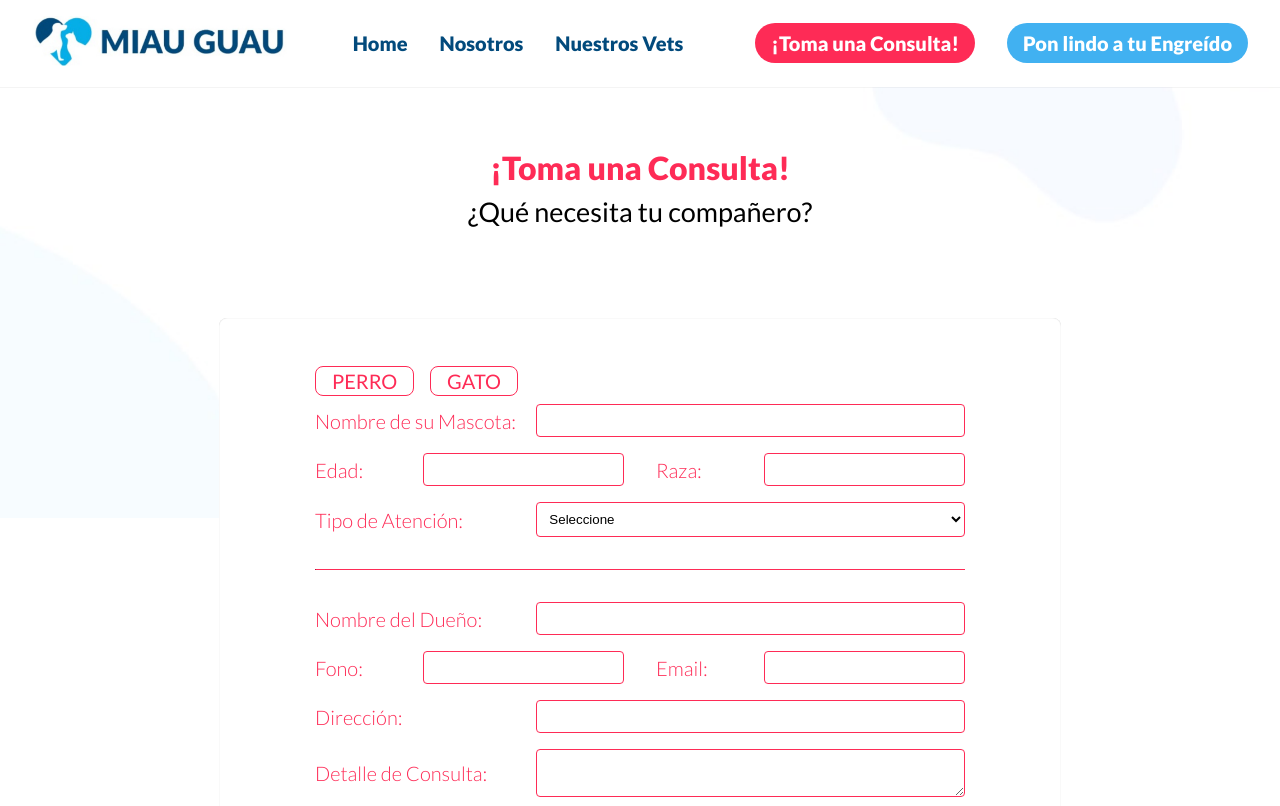
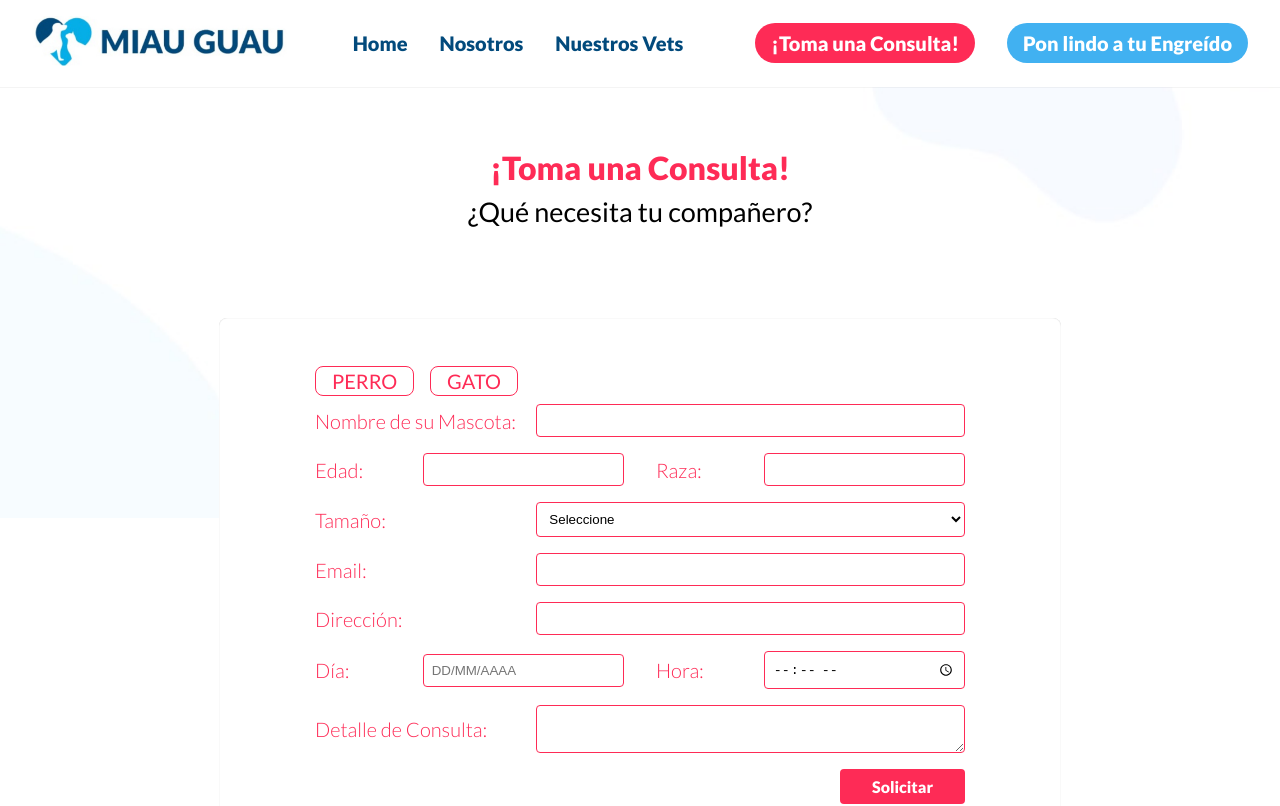
Before and after one commit to nassieveris/vets, a React (Create React App) app: page /consulta in a window 1280 px wide. Shown: the top 806 px of the page. Built offline with nearby package versions, Linux system fonts and the light colour scheme.

Commit message:
validaciones

```diff
--- a/src/pages/Consulta.js
+++ b/src/pages/Consulta.js
@@ -1,101 +1,99 @@
-import React, { useState, useEffect } from 'react';
+import React, { useState } from 'react';
 
 const Consulta = () => {
   const [showMessage, setShowMessage] = useState(false);
-  const [nombreProp, setNombreProp] = useState('');
-  const [tipoMascota, setTipoMascota] = useState('');
-  const [nombre, setNombre] = useState('');
+  const [formData, setFormData] = useState({});
 
-  useEffect(() => {
-    const form = document.getElementById('consultaForm');
-    const formFields = form.querySelectorAll('input, select, textarea');
+  const handleSubmit = (e) => {
+    e.preventDefault();
 
-    formFields.forEach(field => {
-      field.addEventListener('input', () => {
-        const value = field.value.trim();
-        if (field.type === 'radio') {
-          const radioGroup = form.querySelectorAll(`input[name="${field.name}"]`);
-          const isChecked = Array.from(radioGroup).some(radio => radio.checked);
-          if (isChecked) {
-            radioGroup.forEach(radio => {
-              radio.dataset.state = 'valid';
-              radio.classList.add('success');
-              radio.classList.remove('error');
-            });
-          } else {
-            radioGroup.forEach(radio => {
-              radio.dataset.state = 'invalid';
-              radio.classList.add('error');
-              radio.classList.remove('success');
-            });
+    const nombreInput = e.target.elements.nombre.value;
+    const edadInput = e.target.elements.edad.value;
+    const razaInput = e.target.elements.raza.value;
+    const tipoInput = e.target.elements.tipo.value;
+    const mailInput = e.target.elements.mail.value;
+    const direccionInput = e.target.elements.direccion.value;
+    const diaInput = e.target.elements.dia.value;
+    const horaInput = e.target.elements.hora.value;
+    const mensajeInput = e.target.elements.mensaje.value;
+    const tipoMascotaInput = e.target.elements.tipo_mascota.value;
+
+    const nombreRegex = /^[A-Za-z\s]{1,30}$/;
+    const edadRegex = /^\d{1,2}$/;
+    const razaRegex = /^[A-Za-z\s]{1,30}$/;
+    const mailRegex = /^[^\s@]+@[^\s@]+\.[^\s@]+$/;
+    const direccionRegex = /^[A-Za-z\s]{1,69}$/;
+    const diaRegex = /^(0[1-9]|[12][0-9]|3[01])\/(0[1-9]|1[0-2])\/\d{4}$/;
+    const horaRegex = /^([01]\d|2[0-3]):([0-5]\d)$/;
+
+    if (!tipoMascotaInput) {
+      alert('Debe seleccionar un tipo de mascota.');
+      return;
     }
-        } else {
-          if (value === '') {
-            field.dataset.state = 'invalid';
-            field.classList.add('error');
-            field.classList.remove('success');
-          } else {
-            field.dataset.state = 'valid';
-            field.classList.add('success');
-            field.classList.remove('error');
+
+    if (!nombreRegex.test(nombreInput)) {
+      alert('Nombre de su Mascota debe tener entre 1 y 30 caracteres, y solo puede contener letras y espacios.');
+      return;
     }
+
+    if (!edadRegex.test(edadInput)) {
+      alert('Edad debe ser un número de hasta 2 dígitos.');
+      return;
     }
-      });
+
+    if (!razaRegex.test(razaInput)) {
+      alert('Raza debe tener entre 1 y 30 caracteres, y solo puede contener letras y espacios.');
+      return;
+    }
+
+    if (!tipoInput) {
+      alert('Debe seleccionar un tamaño.');
+      return;
+    }
+
+    if (!mailRegex.test(mailInput)) {
+      alert('Correo Electrónico no válido.');
+      return;
+    }
+
+    if (!direccionRegex.test(direccionInput)) {
+      alert('Dirección debe tener entre 1 y 69 caracteres, y solo puede contener letras y espacios.');
+      return;
+    }
+
+    if (!diaRegex.test(diaInput)) {
+      alert('El día debe tener el formato DD/MM/AAAA.');
+      return;
+    }
+
+    if (!horaRegex.test(horaInput)) {
+      alert('La hora debe tener el formato HH:MM.');
+      return;
+    }
+
+    if (!mensajeInput.trim()) {
+      alert('Debe ingresar un detalle de consulta.');
+      return;
+    }
+
+    setFormData({
+      nombre: nombreInput,
+      edad: edadInput,
+      raza: razaInput,
+      tipo: tipoInput,
+      mail: mailInput,
+      direccion: direccionInput,
+      dia: diaInput,
+      hora: horaInput,
+      mensaje: mensajeInput,
+      tipoMascota: tipoMascotaInput
     });
 
-    form.addEventListener('submit', (event) => {
-      let isValid = true;
-
-      formFields.forEach(field => {
-        const value = field.value.trim();
-        if (field.type === 'radio') {
-          const radioGroup = form.querySelectorAll(`input[name="${field.name}"]`);
-          const isChecked = Array.from(radioGroup).some(radio => radio.checked);
-          if (!isChecked) {
-            radioGroup.forEach(radio => {
-              radio.dataset.state = 'invalid';
-              radio.classList.add('error');
-              radio.classList.remove('success');
-            });
-            isValid = false;
-          }
-        } else {
-          if (value === '' || !field.dataset.state || field.dataset.state === 'invalid') {
-            field.dataset.state = 'invalid';
-            field.classList.add('error');
-            field.classList.remove('success');
-            isValid = false;
-          } else {
-            field.dataset.state = 'valid';
-            field.classList.add('success');
-            field.classList.remove('error');
-          }
-        }
-      });
-
-      if (!isValid) {
-        event.preventDefault();
-      } else {
-        setNombreProp(form.querySelector('#nombre_prop').value);
-        setTipoMascota(form.querySelector('input[name="tipo_mascota"]:checked').value);
-        setNombre(form.querySelector('#nombre').value);
     setShowMessage(true);
-        event.preventDefault();
-      }
-    });
-
-    form.addEventListener('reset', () => {
-      formFields.forEach(field => {
-        field.classList.remove('error', 'success');
-        field.dataset.state = '';
-      });
-      setShowMessage(false);
-    });
-  }, []);
+  };
 
   const handleReset = () => {
-    const form = document.getElementById('consultaForm');
-    form.reset();
+    document.getElementById('engrieForm').reset();
     setShowMessage(false);
   };
 
@@ -108,66 +106,109 @@ const Consulta = () => {
         </div>
       </section>
       <section className="formulario rojo">
-      <form id="consultaForm" className={`form-layout ${showMessage ? '' : 'show'}`}>
+        <form id="engrieForm" className={`form-layout ${showMessage ? '' : 'show'}`} onSubmit={handleSubmit}>
           <div className="form-item">
             <div className='form-radio'>
-              <input type="radio" name="tipo_mascota" value="perro" id="perro" required />
-              <label htmlFor="perro">Perro</label>
+              <input type="radio" name="tipo_mascota" value="Perro" id="Perro" />
+              <label htmlFor="Perro">Perro</label>
             </div>
             <div className='form-radio'>
-              <input type="radio" name="tipo_mascota" value="gato" id="gato" required />
-              <label htmlFor="gato">Gato</label>
+              <input type="radio" name="tipo_mascota" value="Gato" id="Gato" />
+              <label htmlFor="Gato">Gato</label>
             </div>
           </div>
           <div className="form-item">
             <label htmlFor="nombre">Nombre de su Mascota:</label>
-            <input type="text" id="nombre" required />
+            <input type="text" id="nombre" name="nombre" />
           </div>
           <div className="form-item form-half">
             <label htmlFor="edad">Edad:</label>
-            <input type="number" id="edad" required />
+            <input type="number" id="edad" />
           </div>
           <div className="form-item form-half">
             <label htmlFor="raza">Raza:</label>
-            <input type="text" id="raza" required />
+            <input type="text" id="raza" />
           </div>
           <div className="form-item">
-            <label htmlFor="tipo">Tipo de Atención:</label>
+            <label htmlFor="tipo">Tamaño:</label>
             <select id="tipo">
               <option value="">Seleccione</option>
-              <option value="1">Salud y Cuidado</option>
-              <option value="2">Psicología</option>
-              <option value="3">Dieta y Nutrición</option>
-              <option value="4">Consultas Generales</option>
+              <option value="Salud y Cuidado">Salud y Cuidado</option>
+              <option value="Psicología">Psicología</option>
+              <option value="Dieta y Nutrición">Dieta y Nutrición</option>
+              <option value="Consultas Generales">Consultas Generales</option>
             </select>
-          </div>
-          <hr></hr>
-          <div className="form-item">
-            <label htmlFor="nombre_prop">Nombre del Dueño:</label>
-            <input type="text" id="nombre_prop" required />
-          </div>
-          <div className="form-item form-half">
-            <label htmlFor="fono">Fono:</label>
-            <input type="number" id="fono" required />
           </div>
           <div className="form-item form-half">
             <label htmlFor="mail">Email:</label>
-            <input type="email" id="mail" required />
+            <input type="email" id="mail" />
           </div>
           <div className="form-item">
             <label htmlFor="direccion">Dirección:</label>
-            <input type="text" id="direccion" required />
+            <input type="text" id="direccion" />
+          </div>
+          <div className="form-item form-half">
+            <label htmlFor="dia">Día:</label>
+            <input type="text" id="dia" name="dia" placeholder="DD/MM/AAAA" />
+          </div>
+          <div className="form-item form-half">
+            <label htmlFor="hora">Hora:</label>
+            <input type="time" id="hora" name="hora" />
           </div>
           <div className="form-item">
             <label htmlFor="mensaje">Detalle de Consulta:</label>
-            <textarea id="mensaje" required></textarea>
+            <textarea id="mensaje"></textarea>
           </div>
-          <button className="form-button">Solicitar</button>
+          <button className="form-button" type="submit">Solicitar</button>
         </form>
         {showMessage && (
           <section className="gracias show">
             <h2>¡Muchas Gracias!</h2>
-          <p>Hola {nombreProp}, ha sido reservada una cita para su {tipoMascota} engreído, {nombre}.</p>
+            <p>Aquí puede ver los detalles de su consulta</p>
+            <table>
+              <tbody>
+                <tr>
+                  <td>Tipo de Mascota:</td>
+                  <td>{formData.tipoMascota}</td>
+                </tr>
+                <tr>
+                  <td>Nombre de su Mascota:</td>
+                  <td>{formData.nombre}</td>
+                </tr>
+                <tr>
+                  <td>Edad:</td>
+                  <td>{formData.edad}</td>
+                </tr>
+                <tr>
+                  <td>Raza:</td>
+                  <td>{formData.raza}</td>
+                </tr>
+                <tr>
+                  <td>Tipo de Consulta:</td>
+                  <td>{formData.tipo}</td>
+                </tr>
+                <tr>
+                  <td>Email:</td>
+                  <td>{formData.mail}</td>
+                </tr>
+                <tr>
+                  <td>Dirección:</td>
+                  <td>{formData.direccion}</td>
+                </tr>
+                <tr>
+                  <td>Día:</td>
+                  <td>{formData.dia}</td>
+                </tr>
+                <tr>
+                  <td>Hora:</td>
+                  <td>{formData.hora}</td>
+                </tr>
+                <tr>
+                  <td>Detalle de Consulta:</td>
+                  <td>{formData.mensaje}</td>
+                </tr>
+              </tbody>
+            </table>
             <button className='btn big' type="button" onClick={handleReset}>Volver al formulario</button>
           </section>
         )}
--- a/src/pages/Engrielo.js
+++ b/src/pages/Engrielo.js
@@ -1,101 +1,99 @@
-import React, { useState, useEffect } from 'react';
+import React, { useState } from 'react';
 
 const Engrielo = () => {
   const [showMessage, setShowMessage] = useState(false);
-  const [nombreProp, setNombreProp] = useState('');
-  const [tipoMascota, setTipoMascota] = useState('');
-  const [nombre, setNombre] = useState('');
+  const [formData, setFormData] = useState({});
 
-  useEffect(() => {
-    const form = document.getElementById('engrieForm');
-    const formFields = form.querySelectorAll('input, select, textarea');
+  const handleSubmit = (e) => {
+    e.preventDefault();
 
-    formFields.forEach(field => {
-      field.addEventListener('input', () => {
-        const value = field.value.trim();
-        if (field.type === 'radio') {
-          const radioGroup = form.querySelectorAll(`input[name="${field.name}"]`);
-          const isChecked = Array.from(radioGroup).some(radio => radio.checked);
-          if (isChecked) {
-            radioGroup.forEach(radio => {
-              radio.dataset.state = 'valid';
-              radio.classList.add('success');
-              radio.classList.remove('error');
-            });
-          } else {
-            radioGroup.forEach(radio => {
-              radio.dataset.state = 'invalid';
-              radio.classList.add('error');
-              radio.classList.remove('success');
-            });
+    const nombreInput = e.target.elements.nombre.value;
+    const edadInput = e.target.elements.edad.value;
+    const razaInput = e.target.elements.raza.value;
+    const tipoInput = e.target.elements.tipo.value;
+    const mailInput = e.target.elements.mail.value;
+    const direccionInput = e.target.elements.direccion.value;
+    const diaInput = e.target.elements.dia.value;
+    const horaInput = e.target.elements.hora.value;
+    const mensajeInput = e.target.elements.mensaje.value;
+    const tipoMascotaInput = e.target.elements.tipo_mascota.value;
+
+    const nombreRegex = /^[A-Za-z\s]{1,30}$/;
+    const edadRegex = /^\d{1,2}$/;
+    const razaRegex = /^[A-Za-z\s]{1,30}$/;
+    const mailRegex = /^[^\s@]+@[^\s@]+\.[^\s@]+$/;
+    const direccionRegex = /^[A-Za-z\s]{1,69}$/;
+    const diaRegex = /^(0[1-9]|[12][0-9]|3[01])\/(0[1-9]|1[0-2])\/\d{4}$/;
+    const horaRegex = /^([01]\d|2[0-3]):([0-5]\d)$/;
+
+    if (!tipoMascotaInput) {
+      alert('Debe seleccionar un tipo de mascota.');
+      return;
     }
-        } else {
-          if (value === '') {
-            field.dataset.state = 'invalid';
-            field.classList.add('error');
-            field.classList.remove('success');
-          } else {
-            field.dataset.state = 'valid';
-            field.classList.add('success');
-            field.classList.remove('error');
+
+    if (!nombreRegex.test(nombreInput)) {
+      alert('Nombre de su Mascota debe tener entre 1 y 30 caracteres, y solo puede contener letras y espacios.');
+      return;
     }
+
+    if (!edadRegex.test(edadInput)) {
+      alert('Edad debe ser un número de hasta 2 dígitos.');
+      return;
     }
-      });
+
+    if (!razaRegex.test(razaInput)) {
+      alert('Raza debe tener entre 1 y 30 caracteres, y solo puede contener letras y espacios.');
+      return;
+    }
+
+    if (!tipoInput) {
+      alert('Debe seleccionar un tamaño.');
+      return;
+    }
+
+    if (!mailRegex.test(mailInput)) {
+      alert('Correo Electrónico no válido.');
+      return;
+    }
+
+    if (!direccionRegex.test(direccionInput)) {
+      alert('Dirección debe tener entre 1 y 69 caracteres, y solo puede contener letras y espacios.');
+      return;
+    }
+
+    if (!diaRegex.test(diaInput)) {
+      alert('El día debe tener el formato DD/MM/AAAA.');
+      return;
+    }
+
+    if (!horaRegex.test(horaInput)) {
+      alert('La hora debe tener el formato HH:MM.');
+      return;
+    }
+
+    if (!mensajeInput.trim()) {
+      alert('Debe ingresar un detalle de consulta.');
+      return;
+    }
+
+    setFormData({
+      nombre: nombreInput,
+      edad: edadInput,
+      raza: razaInput,
+      tipo: tipoInput,
+      mail: mailInput,
+      direccion: direccionInput,
+      dia: diaInput,
+      hora: horaInput,
+      mensaje: mensajeInput,
+      tipoMascota: tipoMascotaInput
     });
 
-    form.addEventListener('submit', (event) => {
-      let isValid = true;
-
-      formFields.forEach(field => {
-        const value = field.value.trim();
-        if (field.type === 'radio') {
-          const radioGroup = form.querySelectorAll(`input[name="${field.name}"]`);
-          const isChecked = Array.from(radioGroup).some(radio => radio.checked);
-          if (!isChecked) {
-            radioGroup.forEach(radio => {
-              radio.dataset.state = 'invalid';
-              radio.classList.add('error');
-              radio.classList.remove('success');
-            });
-            isValid = false;
-          }
-        } else {
-          if (value === '' || !field.dataset.state || field.dataset.state === 'invalid') {
-            field.dataset.state = 'invalid';
-            field.classList.add('error');
-            field.classList.remove('success');
-            isValid = false;
-          } else {
-            field.dataset.state = 'valid';
-            field.classList.add('success');
-            field.classList.remove('error');
-          }
-        }
-      });
-
-      if (!isValid) {
-        event.preventDefault();
-      } else {
-        setNombreProp(form.querySelector('#nombre_prop').value);
-        setTipoMascota(form.querySelector('input[name="tipo_mascota"]:checked').value);
-        setNombre(form.querySelector('#nombre').value);
     setShowMessage(true);
-        event.preventDefault();
-      }
-    });
-
-    form.addEventListener('reset', () => {
-      formFields.forEach(field => {
-        field.classList.remove('error', 'success');
-        field.dataset.state = '';
-      });
-      setShowMessage(false);
-    });
-  }, []);
+  };
 
   const handleReset = () => {
-    const form = document.getElementById('engrieForm');
-    form.reset();
+    document.getElementById('engrieForm').reset();
     setShowMessage(false);
   };
 
@@ -108,65 +106,108 @@ const Engrielo = () => {
         </div>
       </section>
       <section className="formulario celeste">
-      <form id="engrieForm" className={`form-layout ${showMessage ? '' : 'show'}`}>
+        <form id="engrieForm" className={`form-layout ${showMessage ? '' : 'show'}`} onSubmit={handleSubmit}>
           <div className="form-item">
             <div className='form-radio'>
-              <input type="radio" name="tipo_mascota" value="perro" id="perro" required />
-              <label htmlFor="perro">Perro</label>
+              <input type="radio" name="tipo_mascota" value="Perro" id="Perro" />
+              <label htmlFor="Perro">Perro</label>
             </div>
             <div className='form-radio'>
-              <input type="radio" name="tipo_mascota" value="gato" id="gato" required />
-              <label htmlFor="gato">Gato</label>
+              <input type="radio" name="tipo_mascota" value="Gato" id="Gato" />
+              <label htmlFor="Gato">Gato</label>
             </div>
           </div>
           <div className="form-item">
             <label htmlFor="nombre">Nombre de su Mascota:</label>
-            <input type="text" id="nombre" required />
+            <input type="text" id="nombre" name="nombre" />
           </div>
           <div className="form-item form-half">
             <label htmlFor="edad">Edad:</label>
-            <input type="number" id="edad" required />
+            <input type="number" id="edad" />
           </div>
           <div className="form-item form-half">
             <label htmlFor="raza">Raza:</label>
-            <input type="text" id="raza" required />
+            <input type="text" id="raza" />
           </div>
           <div className="form-item">
             <label htmlFor="tipo">Tamaño:</label>
-            <select id="tipo" required>
+            <select id="tipo">
               <option value="">Seleccione</option>
-              <option value="1">Pequeño</option>
-              <option value="2">Mediano</option>
-              <option value="3">Grande</option>
+              <option value="Pequeño">Pequeño</option>
+              <option value="Mediano">Mediano</option>
+              <option value="Grande">Grande</option>
             </select>
-          </div>
-          <hr></hr>
-          <div className="form-item">
-            <label htmlFor="nombre_prop">Nombre del Dueño:</label>
-            <input type="text" id="nombre_prop" required />
-          </div>
-          <div className="form-item form-half">
-            <label htmlFor="fono">Fono:</label>
-            <input type="number" id="fono" required />
           </div>
           <div className="form-item form-half">
             <label htmlFor="mail">Email:</label>
-            <input type="email" id="mail" required />
+            <input type="email" id="mail" />
           </div>
           <div className="form-item">
             <label htmlFor="direccion">Dirección:</label>
-            <input type="text" id="direccion" required />
+            <input type="text" id="direccion" />
+          </div>
+          <div className="form-item form-half">
+            <label htmlFor="dia">Día:</label>
+            <input type="text" id="dia" name="dia" placeholder="DD/MM/AAAA" />
+          </div>
+          <div className="form-item form-half">
+            <label htmlFor="hora">Hora:</label>
+            <input type="time" id="hora" name="hora" />
           </div>
           <div className="form-item">
             <label htmlFor="mensaje">Detalle de Consulta:</label>
-            <textarea id="mensaje" required></textarea>
+            <textarea id="mensaje"></textarea>
           </div>
-          <button className="form-button">Solicitar</button>
+          <button className="form-button" type="submit">Solicitar</button>
         </form>
         {showMessage && (
           <section className="gracias show">
             <h2>¡Muchas Gracias!</h2>
-          <p>Hola {nombreProp}, ha sido reservada una cita para su {tipoMascota} engreído, {nombre}.</p>
+            <p>Aquí puede ver los detalles de su baño</p>
+            <table>
+              <tbody>
+                <tr>
+                  <td>Tipo de Mascota:</td>
+                  <td>{formData.tipoMascota}</td>
+                </tr>
+                <tr>
+                  <td>Nombre de su Mascota:</td>
+                  <td>{formData.nombre}</td>
+                </tr>
+                <tr>
+                  <td>Edad:</td>
+                  <td>{formData.edad}</td>
+                </tr>
+                <tr>
+                  <td>Raza:</td>
+                  <td>{formData.raza}</td>
+                </tr>
+                <tr>
+                  <td>Tamaño:</td>
+                  <td>{formData.tipo}</td>
+                </tr>
+                <tr>
+                  <td>Email:</td>
+                  <td>{formData.mail}</td>
+                </tr>
+                <tr>
+                  <td>Dirección:</td>
+                  <td>{formData.direccion}</td>
+                </tr>
+                <tr>
+                  <td>Día:</td>
+                  <td>{formData.dia}</td>
+                </tr>
+                <tr>
+                  <td>Hora:</td>
+                  <td>{formData.hora}</td>
+                </tr>
+                <tr>
+                  <td>Detalle de Consulta:</td>
+                  <td>{formData.mensaje}</td>
+                </tr>
+              </tbody>
+            </table>
             <button className='btn big' type="button" onClick={handleReset}>Volver al formulario</button>
           </section>
         )}
```
Lines whose indentation alone changed are shown as unchanged.
